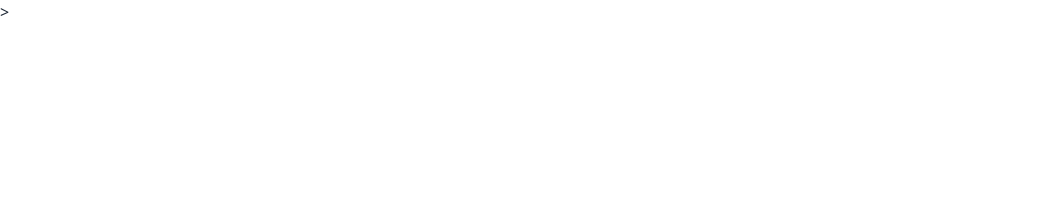
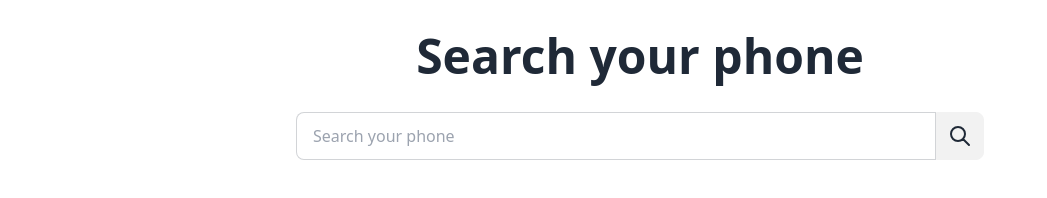
Before and after one commit to naymurweb/phone-hunter, a plain HTML site: page index.html in a window 1280 px wide. Shown: the whole page, without its empty margins (0-1047 px from the left). Drawn offline with nearby package versions, Linux system fonts and the light colour scheme.

Commit message:
search input

```diff
--- a/index.html
+++ b/index.html
@@ -1,5 +1,7 @@
 <!DOCTYPE html>
-<html lang="en" data-theme="light"></html>>
+<html lang="en" data-theme="light">
+
+</html>
 
 <head>
     <meta charset="UTF-8">
@@ -10,10 +12,27 @@
     <script src="https://cdn.tailwindcss.com"></script>
 </head>
 
-<body>
+<body class="container mx-auto">
+    <section class=""></section>
+    <h1 class="text-5xl font-bold text-center my-8">Search your phone</h1>
+
+    <div class="form-control">
+        <div class="input-group justify-center">
+            <input type="text" placeholder="Search your phone " class="input input-bordered w-1/2 " />
+            <button class="btn btn-square">
+                <svg xmlns="http://www.w3.org/2000/svg" class="h-6 w-6" fill="none" viewBox="0 0 24 24"
+                    stroke="currentColor">
+                    <path stroke-linecap="round" stroke-linejoin="round" stroke-width="2"
+                        d="M21 21l-6-6m2-5a7 7 0 11-14 0 7 7 0 0114 0z" />
+                </svg>
+            </button>
+        </div>
+    </div>
+
+    </section>
 
 
-<script src="./js/phones.js"></script>
+    <script src="./js/phones.js"></script>
 </body>
 
 </html>
```
